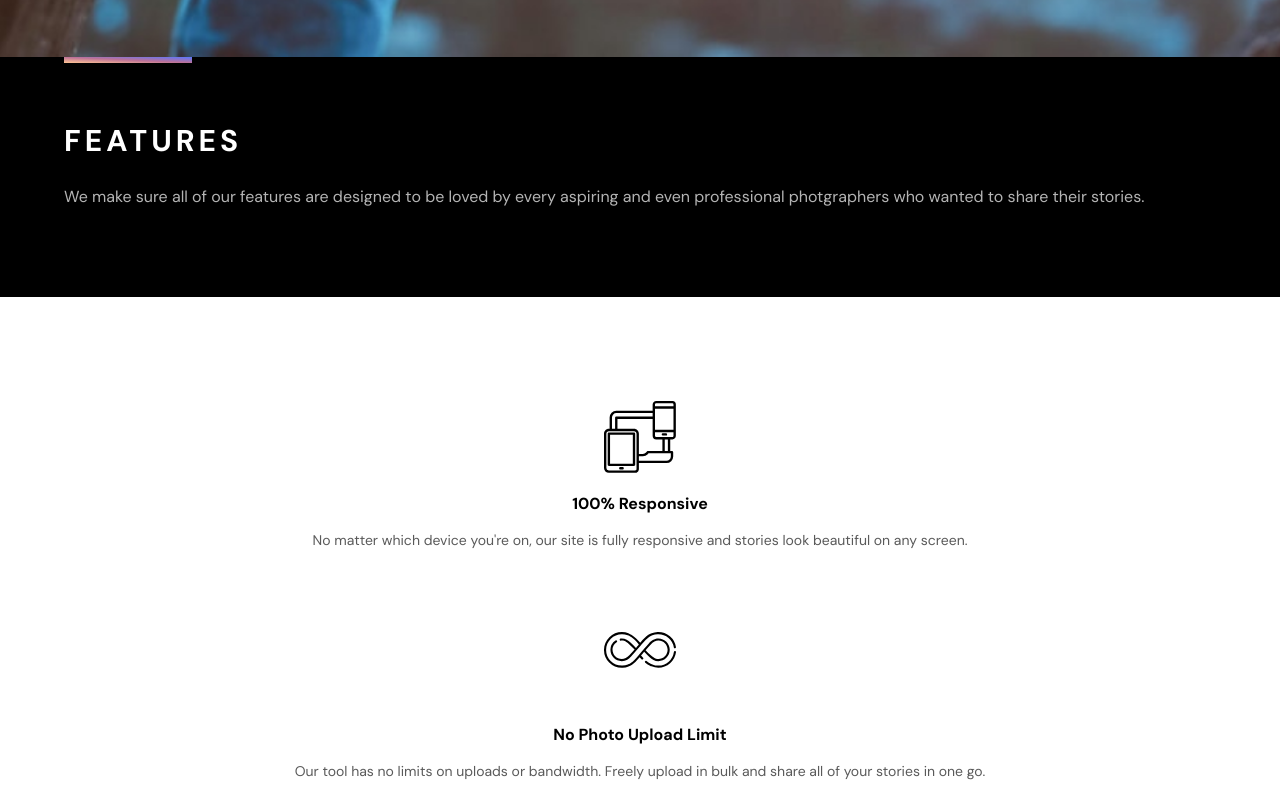
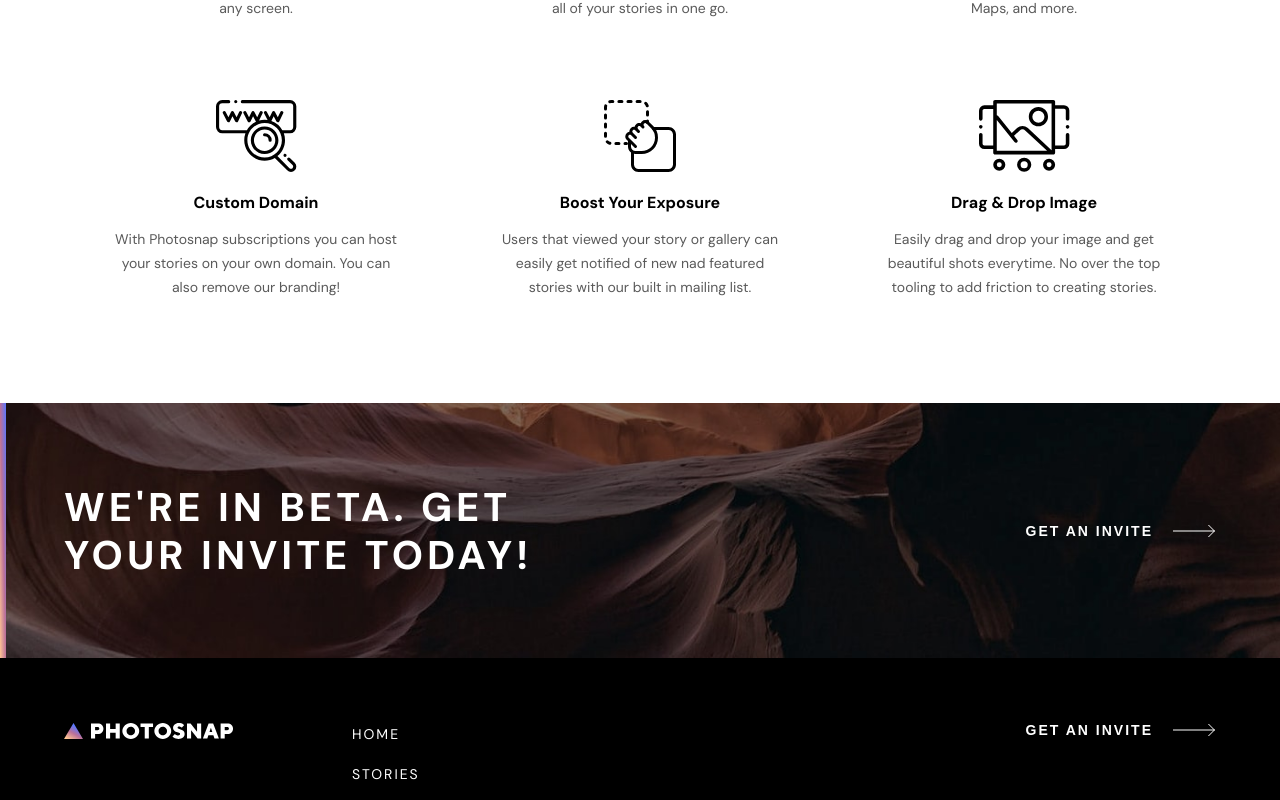
Before and after one commit to thomasthuynh/photosnap, a React (Vite) app: page /features in a window 1280 px wide. Shown: the part 800-1600 px from the top of the page. Built offline with nearby package versions, Linux system fonts and the light colour scheme.

Commit message:
Completed responsive design for Features page. Add global class for .invBtn. Minor styling adjustments throughout

```diff
--- /dev/null
+++ b/src/components/BetaInvite.tsx
@@ -0,0 +1,40 @@
+import InviteBgLg from "../assets/shared/desktop/bg-beta.jpg";
+import InviteBgMd from "../assets/shared/tablet/bg-beta.jpg";
+import InviteBgSm from "../assets/shared/mobile/bg-beta.jpg";
+
+import Arrow from "../assets/shared/desktop/arrow.svg";
+
+import "../scss/_betaInvite.scss";
+
+type Props = {};
+
+const BetaInvite = (props: Props) => {
+  return (
+    <div className="betaInvite">
+      <div className="betaImgContainer">
+        <picture>
+          <source media="(min-width: 1280px)" srcSet={InviteBgLg} />
+          <source media="(min-width: 768px)" srcSet={InviteBgMd} />
+          <img src={InviteBgSm} alt="/" />
+        </picture>
+      </div>
+
+      <div className="betaTextContainer">
+        <div className="wrapper">
+          <div className="betaText">
+          <div className="gradient"></div>
+            <h1>We're in beta. Get your invite today!</h1>
+            <button className="invBtn">
+              Get an invite
+              <span className="arrow">
+                <img src={Arrow} alt="/" />
+              </span>
+            </button>
+          </div>
+        </div>
+      </div>
+    </div>
+  );
+};
+
+export default BetaInvite;
--- a/src/components/Footer.tsx
+++ b/src/components/Footer.tsx
@@ -59,7 +59,7 @@ const Footer = (props: Props) => {
 
           {/* BUTTON AND COPYRIGHT */}
           <div className="footerSecondary">
-            <button>
+            <button className="invBtn">
               Get an Invite
               <span className="arrow">
                 <img src={Arrow} alt="/" />
--- a/src/pages/Features.tsx
+++ b/src/pages/Features.tsx
@@ -1,4 +1,5 @@
 import Feature from "../ui/Feature";
+import BetaInvite from "../components/BetaInvite";
 import "../scss/_features.scss";
 
 import FeaturesHeroLg from "../assets/features/desktop/hero.jpg";
@@ -27,7 +28,7 @@ const Features = (props: Props) => {
         </div>
 
         <div className="featuresTextContainer">
-          <div className="wrapper">
+          {/* <div className="wrapper"> */}
             <div className="featuresText">
               <div className="gradient"></div>
               <h1>Features</h1>
@@ -37,7 +38,7 @@ const Features = (props: Props) => {
                 share their stories.
               </p>
             </div>
-          </div>
+          {/* </div> */}
         </div>
       </header>
 
@@ -73,6 +74,8 @@ const Features = (props: Props) => {
           description="Easily drag and drop your image and get beautiful shots everytime. No over the top tooling to add friction to creating stories."
         />
       </div>
+
+      <BetaInvite />
     </div>
   );
 };
--- a/src/pages/Stories.tsx
+++ b/src/pages/Stories.tsx
@@ -43,7 +43,7 @@ const Stories = (props: Props) => {
                 especially in eastern Kentucky and West Virginia, and while the
                 ridges are not high, the terrain is extremely rugged.
               </p>
-              <button>
+              <button className="invBtn">
                 Read the Story
                 <span className="arrow">
                   <img src={Arrow} alt="/" />
--- /dev/null
+++ b/src/scss/_betaInvite.scss
@@ -0,0 +1,71 @@
+.betaInvite {
+  position: relative;
+}
+
+.betaImgContainer {
+  display: grid;
+}
+
+.betaTextContainer {
+  position: absolute;
+  top: 0;
+  height: 100%;
+  width: 100%;
+  display: flex;
+  align-items: center;
+}
+
+.betaText {
+  color: #fff;
+
+  h1 {
+    margin-bottom: 3.2rem;
+  }
+
+  .invBtn {
+    color: #fff;
+    margin: 0;
+
+    .arrow {
+      filter: invert(100%);
+    }
+  }
+
+  .gradient {
+    position: absolute;
+    top: 0;
+    height: 0.6rem;
+    width: 12.8rem;
+    background: linear-gradient(to top right, #ffc593, #bc7198, #5a77ff);
+  }
+}
+
+@media (min-width: 768px) {
+  .betaText {
+    .gradient {
+      left: 0;
+      height: 100%;
+      width: 0.6rem;
+    }
+  }
+
+  .betaText {
+    display: flex;
+    justify-content: space-between;
+    align-items: center;
+
+    h1 {
+      width: 50%;
+      margin: 0;
+    }
+  }
+}
+
+@media (min-width: 1024px) {
+  .betaText {
+    h1 {
+      font-size: 4rem;
+      line-height: 4.8rem;
+    }
+  }
+}
--- a/src/scss/_feature.scss
+++ b/src/scss/_feature.scss
@@ -35,7 +35,13 @@
 
 @media (min-width: 768px) {
   .feature {
-    width: 60%;
+    width: 75%;
+  }
+
+  .featureTextContainer {
+    p {
+      min-height: 7.2rem;
+    }
   }
 }
 
--- a/src/scss/_features.scss
+++ b/src/scss/_features.scss
@@ -6,15 +6,20 @@
   padding: 6.4rem 0;
   color: #fff;
   background-color: #000;
+  display: flex;
+  justify-content: center;
+  align-items: center;
   position: relative;
 
   p {
     color: #b4b4b4;
-    padding: 2.4rem 0;
+    padding-top: 2.4rem;
   }
 }
 
 .featuresText {
+  width: 90%;
+
   .gradient {
     position: absolute;
     top: 0;
@@ -30,19 +35,74 @@
   padding: 6.4rem 0;
 }
 
-// COMMIT FIRST
+@media (min-width: 768px) {
+  .features header {
+    display: grid;
+    grid-template-columns: repeat(3, 1fr);
+  }
 
-// @media (min-width: 768px) {
-//   .features header {
-//     display: grid;
-//     grid-template-columns: repeat(3, 1fr);
-//   }
+  .featuresHeroImgContainer {
+    order: 1;
+  }
 
-//   .featuresTextContainer {
-//     grid-column: span 2;
-//   }
+  .featuresTextContainer {
+    grid-column: span 2;
+  }
 
-//   .featuresHeroImgContainer {
-//     order: 1;
-//   }
-// }
+  .featuresText {
+    width: 100%;
+    display: flex;
+    flex-direction: column;
+    align-items: center;
+    position: relative;
+
+    h1 {
+      font-size: 4rem;
+      line-height: 4.8rem;
+    }
+
+    h1,
+    p {
+      width: 75%;
+      max-width: 47.5rem;
+    }
+
+    .gradient {
+      left: 0;
+      height: 100%;
+      width: 0.6rem;
+    }
+  }
+
+  .featuresList {
+    grid-template-columns: repeat(2, 1fr);
+  }
+}
+
+@media (min-width: 1280px) {
+  .features header {
+    grid-template-columns: 45% 55%;
+  }
+
+  .featuresTextContainer {
+    grid-column: span 1;
+  }
+
+  .featuresList {
+    grid-template-columns: repeat(3, 1fr);
+  }
+}
+
+@media (min-width: 1440px) {
+  .featuresText {
+    h1 {
+      font-size: 4.4rem;
+      line-height: 5.6rem;
+    }
+
+    p {
+      font-size: 1.8rem;
+      line-height: 2.8rem;
+    }
+  }
+}
--- a/src/scss/_footer.scss
+++ b/src/scss/_footer.scss
@@ -2,18 +2,11 @@ footer {
   background-color: #000;
   padding: 6.4rem 0;
 
-  button {
+  .invBtn {
     color: #fff;
-    display: flex;
-    font-size: 1.2rem;
 
     .arrow {
       filter: invert(100%);
-      margin-left: 2rem;
-    }
-
-    &:hover {
-      opacity: 0.8;
     }
   }
 }
@@ -72,6 +65,10 @@ footer {
   flex-direction: column;
   align-items: center;
   width: 100%;
+
+  .invBtn {
+    margin-top: 0;
+  }
 
   p {
     color: #5a5a5a;
--- a/src/scss/_global.scss
+++ b/src/scss/_global.scss
@@ -24,7 +24,7 @@ button {
   cursor: pointer;
 }
 
-.btn {
+.invBtn {
   text-transform: uppercase;
   font-weight: bold;
   letter-spacing: 0.2rem;
@@ -49,3 +49,10 @@ img {
   width: 100%;
   object-fit: cover;
 }
+
+@media (min-width: 1280px) {
+  .invBtn {
+    font-size: 1.4rem;
+    margin-top: 1.6rem;
+  }
+}
--- a/src/scss/_main.scss
+++ b/src/scss/_main.scss
@@ -16,20 +16,6 @@
     padding: 2.4rem 0;
     color: #505050;
   }
-
-  button {
-    display: flex;
-    font-size: 1.2rem;
-    margin-top: 0.8rem;
-
-    &:hover {
-      opacity: 0.8;
-    }
-
-    .arrow {
-      margin-left: 2rem;
-    }
-  }
 }
 
 .createAndShareTextContainer {
@@ -37,7 +23,7 @@
   background-color: #000;
   position: relative;
 
-  button {
+  .invBtn {
     color: #fff;
   }
 }
@@ -76,6 +62,7 @@
 
   .mainText {
     width: 75%;
+    max-width: 55rem;
   }
 
   .createAndShareImgContainer,
@@ -89,39 +76,19 @@
     display: flex;
     flex-direction: column;
     align-items: center;
+    max-width: none;
 
     h1,
     p,
-    button {
+    .invBtn {
       width: 75%;
+      max-width: 55rem;
     }
 
     .gradient {
-      top: 0;
       left: 0;
       height: 100%;
       width: 0.6rem;
-      background: linear-gradient(to top, #ffc593, #bc7198, #5a77ff);
-    }
-  }
-}
-
-@media (min-width: 1024px) {
-  .mainText {
-    button {
-      margin-top: 1.6rem;
-    }
-  }
-
-  .mainTextContainer {
-    h1 {
-      font-size: 4.4rem;
-      line-height: 5.6rem;
-    }
-
-    p {
-      font-size: 1.8rem;
-      line-height: 2.8rem;
     }
   }
 }
@@ -137,21 +104,11 @@
 
   .mainTextContainer {
     grid-column: span 1;
-
-    h1 {
-      font-size: 4rem;
-      line-height: 4.8rem;
-    }
-
-    p {
-      font-size: 1.6rem;
-      line-height: 2.4rem;
-    }
   }
 }
 
 @media (min-width: 1440px) {
-  .mainTextContainer {
+  .mainText {
     h1 {
       font-size: 4.4rem;
       line-height: 5.6rem;
@@ -161,10 +118,5 @@
       font-size: 1.8rem;
       line-height: 2.8rem;
     }
-
-    button,
-    .btn {
-      font-size: 1.4rem;
-    }
   }
 }
--- a/src/scss/_stories.scss
+++ b/src/scss/_stories.scss
@@ -25,20 +25,12 @@
 .featuredStoryText {
   color: #fff;
 
-  button {
+  .invBtn {
     color: #fff;
     padding-top: 2.4rem;
-    display: flex;
-    font-size: 1.2rem;
-    margin-top: 0.8rem;
-
-    &:hover {
-      opacity: 0.8;
-    }
 
     .arrow {
       filter: invert(100%);
-      margin-left: 2rem;
     }
   }
 }
```
Also changed, not shown: src/components/Main.tsx (+9 -15 lines).
